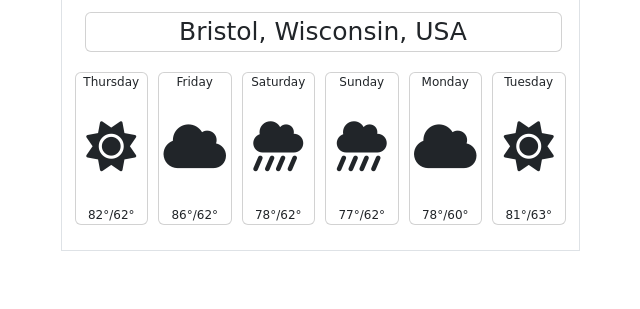
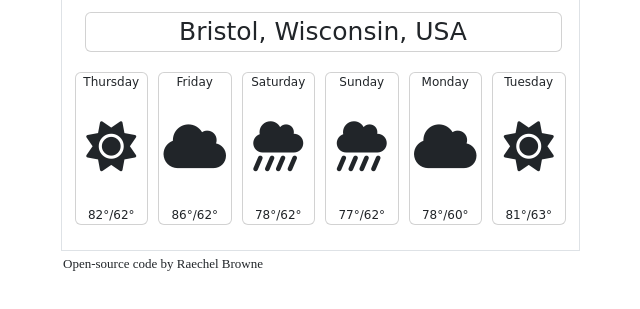
Before and after one commit to rosebudreb/weather-app, a plain HTML site: page index.html in a window 1280 px wide. Shown: the part 235-544 px from the top of the page, without its empty margins (320-960 px from the left). Drawn offline with nearby package versions, Linux system fonts and the light colour scheme; a web font is replaced by a local one.

Commit message:
Added open-source code author

```diff
--- a/index.html
+++ b/index.html
@@ -142,6 +142,9 @@
         </div>
       </div>
     </div>
+    <footnote class="footnote"
+      ><a>Open-source code</a> by Raechel Browne</footnote
+    >
     <script type="text/javascript" src="script.js"></script>
   </body>
 </html>
--- a/style.css
+++ b/style.css
@@ -44,8 +44,13 @@ body {
 }
 .emoji-weather {
   font-size: 50px;
-
   padding: 20px 0 20px 0;
+}
+.footnote {
+  font-family: "Times New Roman", Times, serif;
+  font-size: 13px;
+  position: relative;
+  left: -157px;
 }
 .hi-low {
   font-size: 15px;
```
